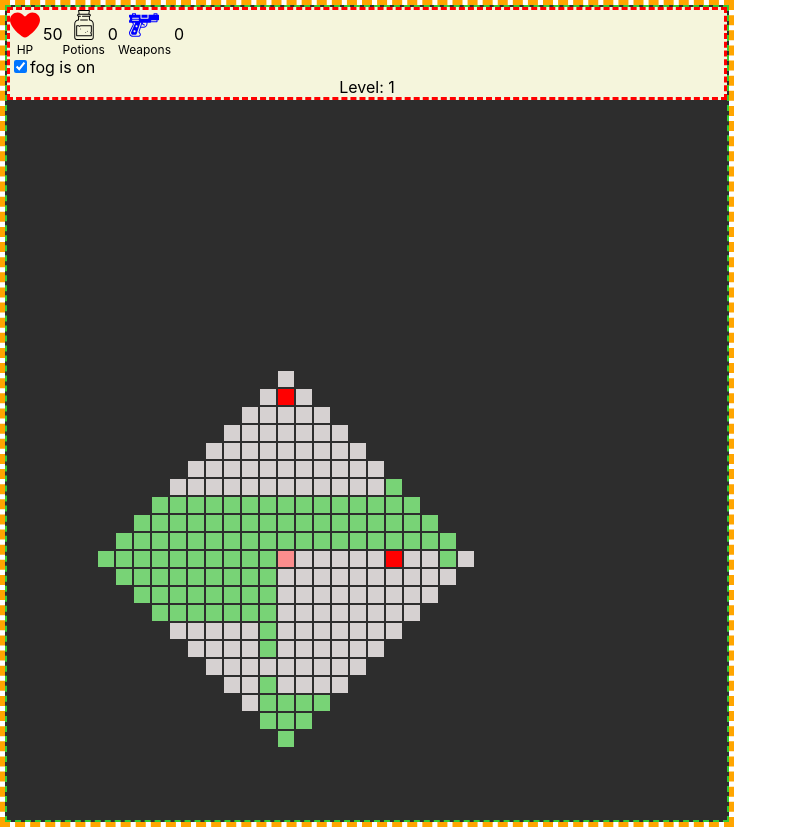
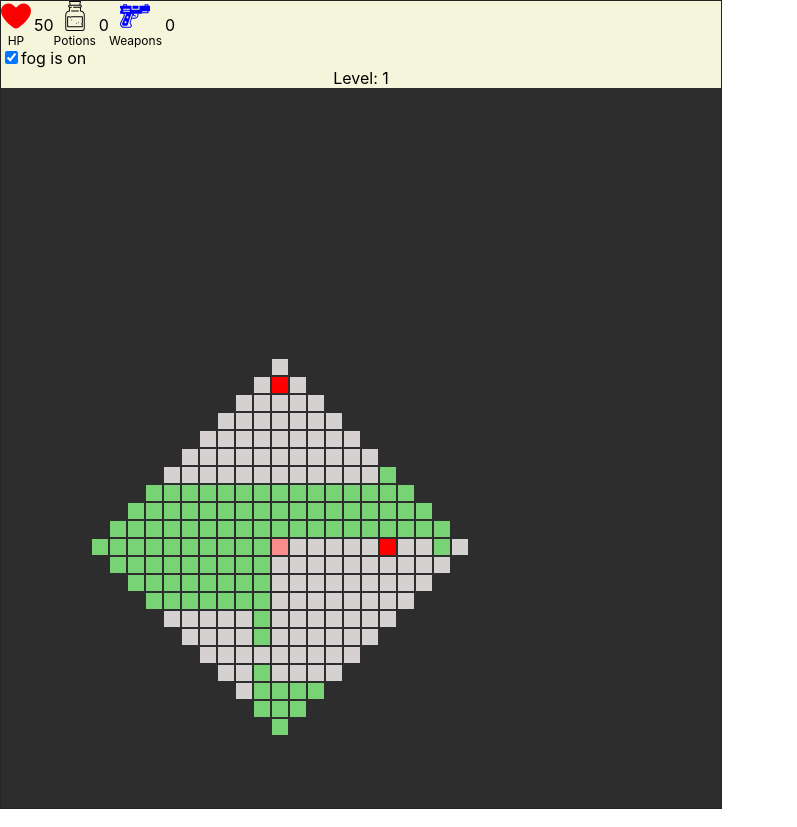
Before and after one commit to theednaffattack/dungeon-crawler-new, a React (Vite) app: page / in a window 1280 px wide. Shown: the whole page, without its empty margins (0-797 px from the left). Built offline with nearby package versions, Linux system fonts and the light colour scheme.

Commit message:
Cleanup basic design (still ugly)

```diff
--- a/src/app.css
+++ b/src/app.css
@@ -33,7 +33,6 @@
 .wrapper {
   display: flex;
   flex-direction: column;
-  border: 5px orange dashed;
 }
 #root {
   display: flex;
@@ -49,13 +48,15 @@
 }
 .info-data {
   padding-left: 3px;
+  display: flex;
+  align-items: center;
+  justify-content: center;
 }
 
 .state-viewer {
   display: flex;
   flex-direction: column;
   background-color: var(--info-bg);
-  border: 3px red dashed;
 }
 
 .visible {
@@ -85,11 +86,18 @@
   display: flex;
   flex-direction: row;
   justify-content: center;
+
   align-items: center;
 }
 .icon-box {
   font-size: 12px;
   display: flex;
+  flex-direction: column;
+  align-items: center;
+  justify-content: center;
+}
+
+.inventory {
   flex-direction: column;
   align-items: center;
   justify-content: center;
@@ -105,7 +113,6 @@
   border: 1px solid rgba(0, 0, 0, 0.2);
   background-color: var(--background-color);
   position: relative;
-  border: 2px limegreen dashed;
 }
 
 .cell {
```
